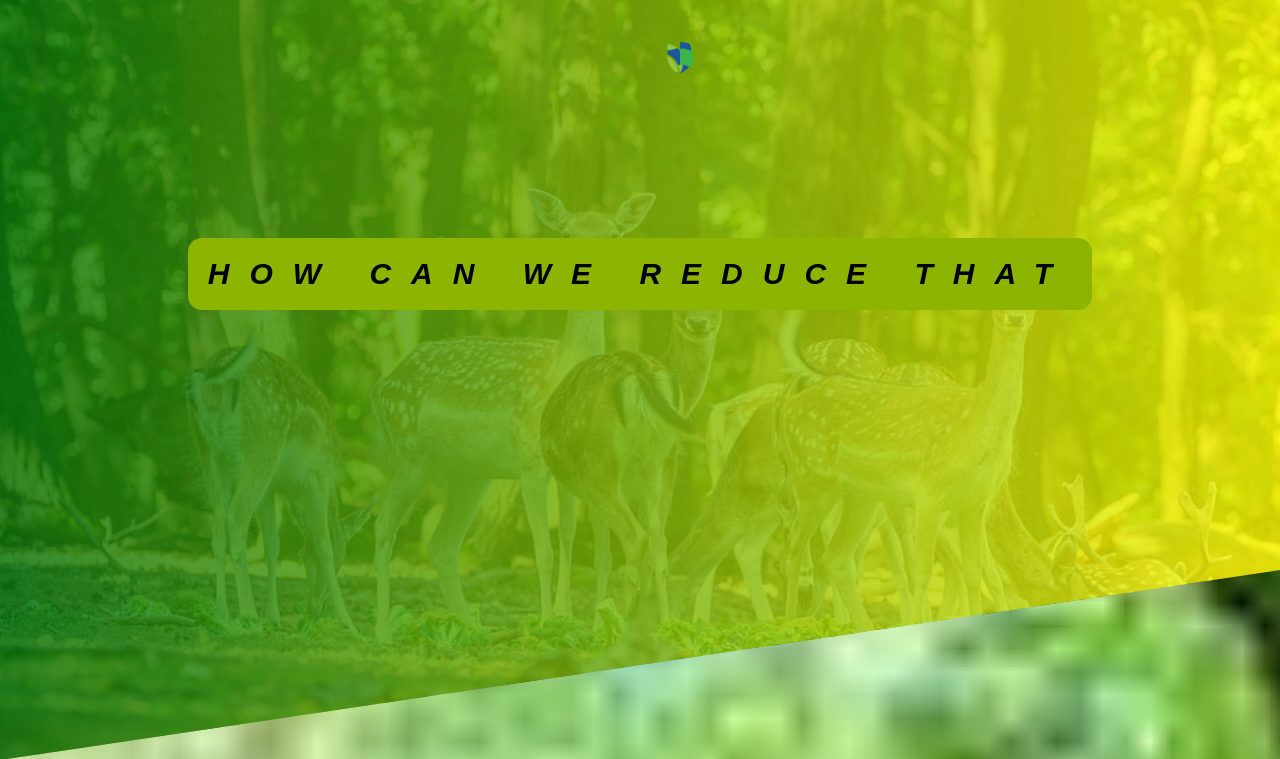
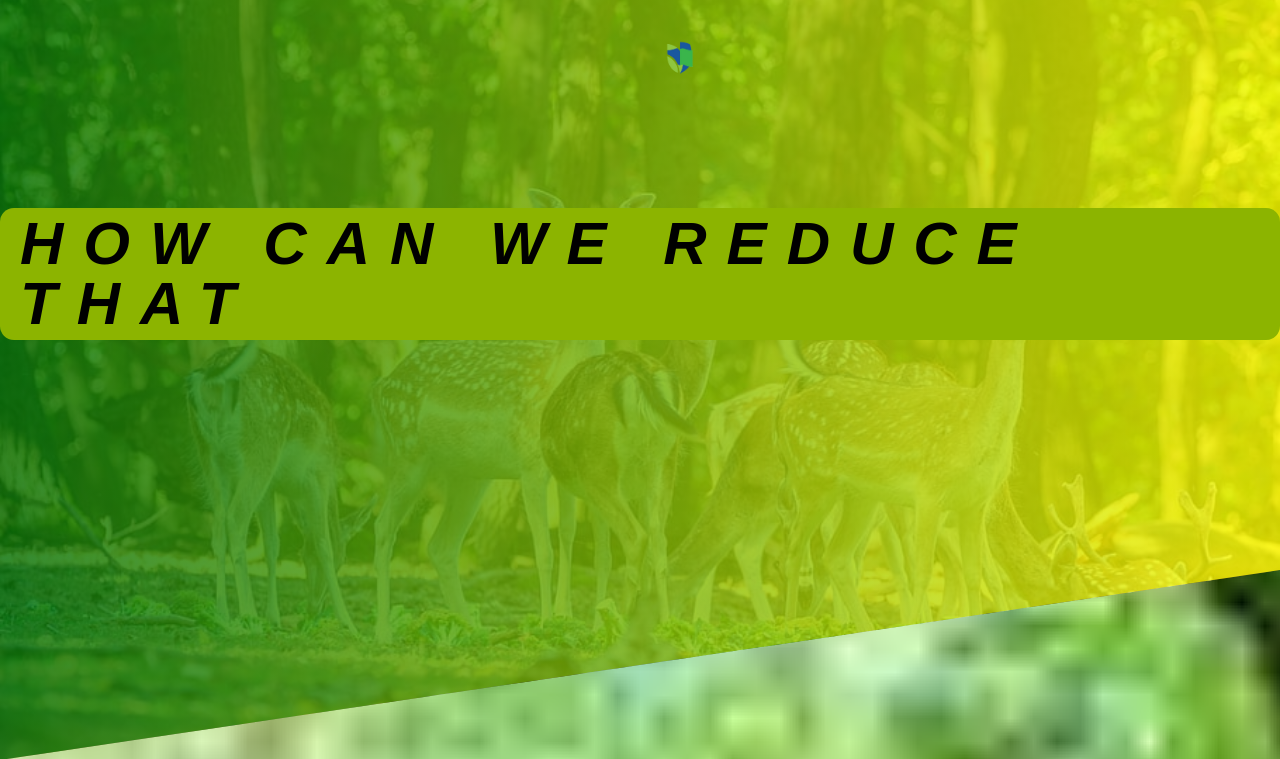
Before and after one commit to sathsaranigithub/new_project, a PHP site: page /pt.html in a window 1280 px wide. Shown: the part 80-839 px from the top of the page. Run offline with PHP 8.4, Linux system fonts and the light colour scheme.

Commit message:
Update pt.css

```diff
--- a/pt.css
+++ b/pt.css
@@ -115,7 +115,7 @@ a:hover {
 }
 .heading-main {
   display: block;
-  font-size: 30px;
+  font-size: 60px;
   font-weight: 400 bold;
   letter-spacing: 20px;
   color: black;
```
